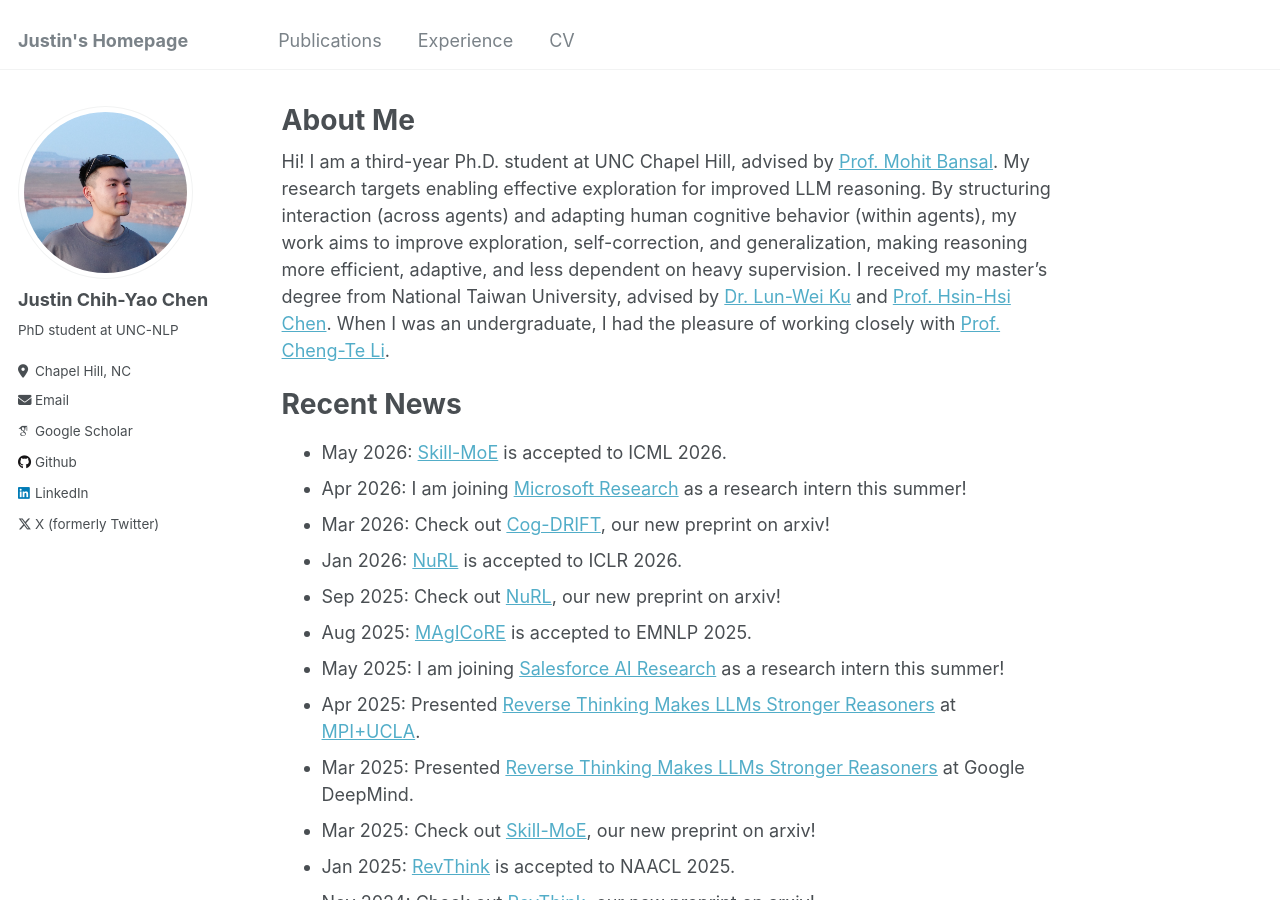
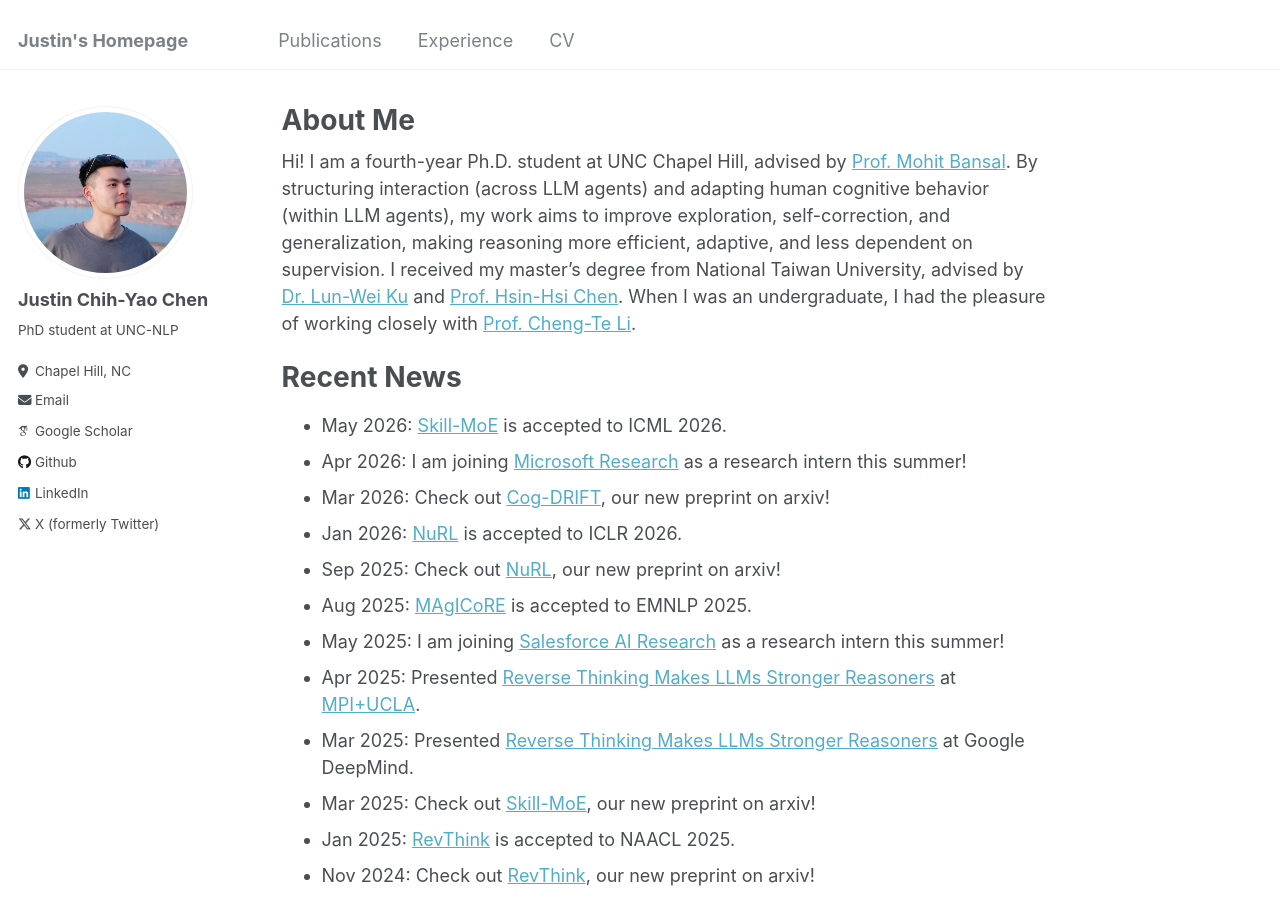
Before and after one commit to dinobby/dinobby.github.io, a Jekyll site: the page built from _pages/about.md, in a window 1280 px wide and 900 px high. Built offline with Jekyll 4.4.1, drawn with Linux system fonts in a browser that asks for light colours; some web fonts are replaced.

Commit message:
Update Ph.D. status and research description
Updated academic status from third-year to fourth-year Ph.D. student and clarified research focus on LLM agents.

```diff
--- a/_pages/about.md
+++ b/_pages/about.md
@@ -7,7 +7,7 @@ redirect_from:
   - /about.html
 ---
 
-Hi! I am a third-year Ph.D. student at UNC Chapel Hill, advised by [Prof. Mohit Bansal](https://www.cs.unc.edu/~mbansal/){:target="\_blank"}. My research targets enabling effective exploration for improved LLM reasoning. By structuring interaction (across agents) and adapting human cognitive behavior (within agents), my work aims to improve exploration, self-correction, and generalization, making reasoning more efficient, adaptive, and less dependent on heavy supervision.
+Hi! I am a fourth-year Ph.D. student at UNC Chapel Hill, advised by [Prof. Mohit Bansal](https://www.cs.unc.edu/~mbansal/){:target="\_blank"}. By structuring interaction (across LLM agents) and adapting human cognitive behavior (within LLM agents), my work aims to improve exploration, self-correction, and generalization, making reasoning more efficient, adaptive, and less dependent on supervision.
 I received my master's degree from National Taiwan University, advised by [Dr. Lun-Wei Ku](https://www.iis.sinica.edu.tw/pages/lwku/index_zh.html){:target="\_blank"} and [Prof. Hsin-Hsi Chen](http://nlg.csie.ntu.edu.tw/advisor.php){:target="\_blank"}. When I was an undergraduate, I had the pleasure of working closely with [Prof. Cheng-Te Li](https://sites.google.com/view/chengteli/){:target="\_blank"}.
 
 # Recent News
```
